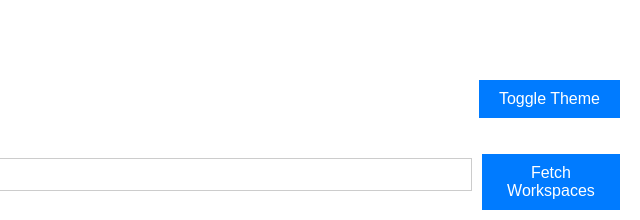
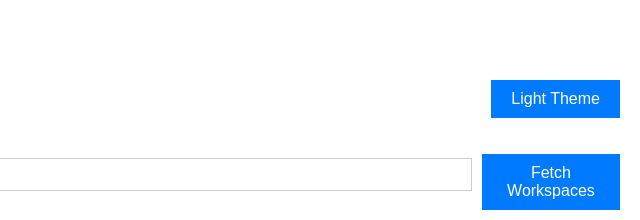
Before and after one commit to Romero221/Syncro, an Electron app: page index.html in a window 1000 px wide. Shown: the top 220 px of the page, 360-1000 px from the left. Drawn offline with Linux system fonts and the light colour scheme; no server answers.

Commit message:
Updated Theme Button
Doing Full test, if no More updated afterwards, Testing is complete

```diff
--- a/index.html
+++ b/index.html
@@ -117,7 +117,7 @@
             </label>
             <label id="modeLabel">Sync Excel to Monday</label>
         </div>
-        <button id="themeToggle">Toggle Theme</button>
+        <button id="themeToggle">Light Theme</button>
     </div>
     <br><br>
     <div style="display: flex; align-items: center; margin-bottom: 10px;">
@@ -186,18 +186,36 @@
         const themeToggleButton = document.getElementById('themeToggle');
         const body = document.body;
 
+        // Function to update the button text
+        function updateThemeButtonText() {
+            const isDarkMode = body.classList.contains('dark-mode');
+            themeToggleButton.textContent = isDarkMode ? 'Dark Theme' : 'Light Theme';
+        }
+
+        // Add event listener to the theme toggle button
         themeToggleButton.addEventListener('click', () => {
+            // Toggle dark mode on the body
             body.classList.toggle('dark-mode');
 
+            // Update the theme of other elements
             const inputs = document.querySelectorAll('input[type="text"], select');
             inputs.forEach(input => input.classList.toggle('dark-mode'));
 
             const log = document.getElementById('log');
-            log.classList.toggle('dark-mode');
+            if (log) {
+                log.classList.toggle('dark-mode');
+            }
 
             const buttons = document.querySelectorAll('button');
             buttons.forEach(button => button.classList.toggle('dark-mode'));
+
+            // Update the button text
+            updateThemeButtonText();
         });
+
+        // Initialize the button text based on the current mode
+        updateThemeButtonText();
+
 
         // Listen for log messages from the main process
         window.electronAPI.onLogMessage((event, message) => {
```
